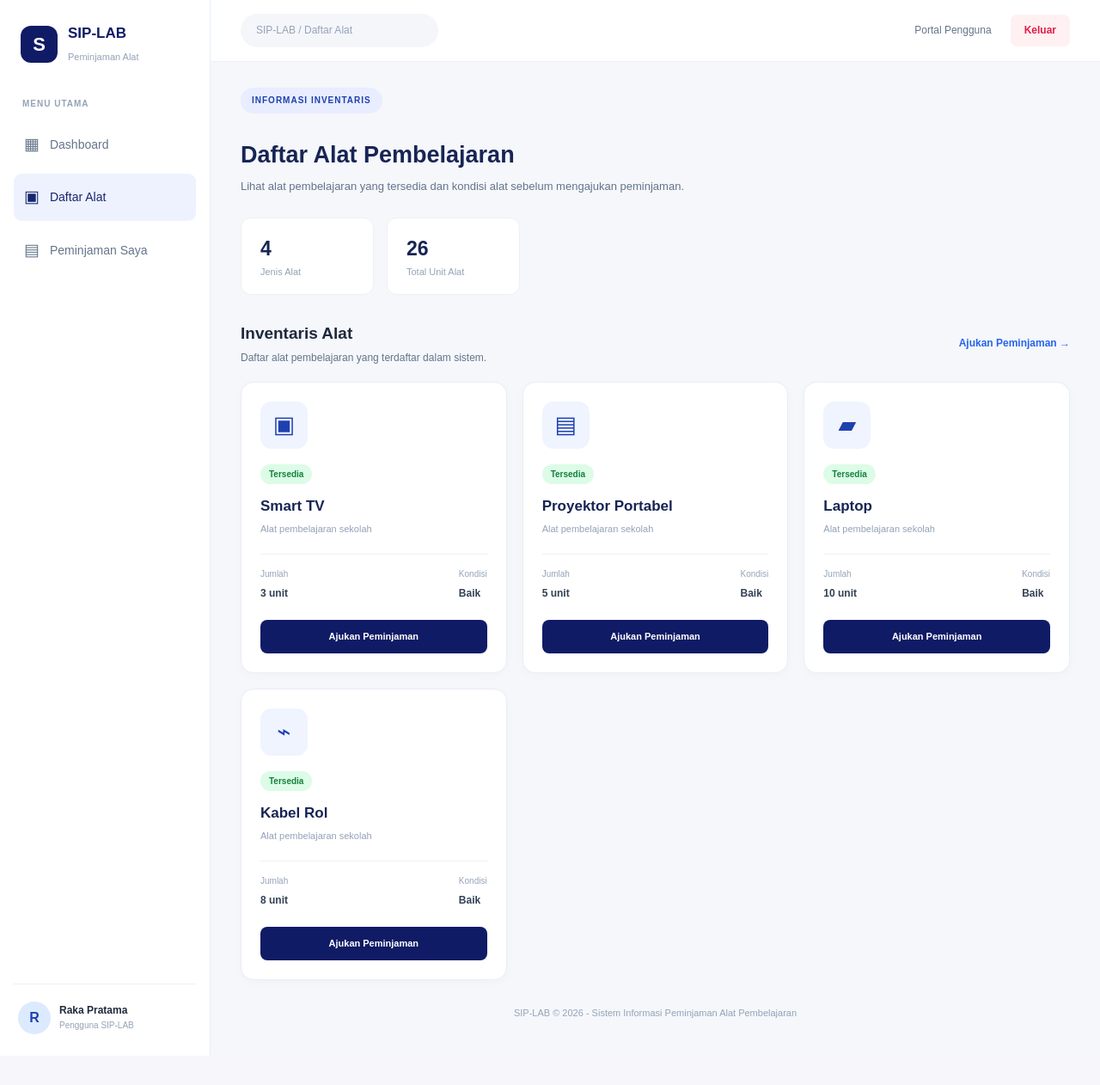
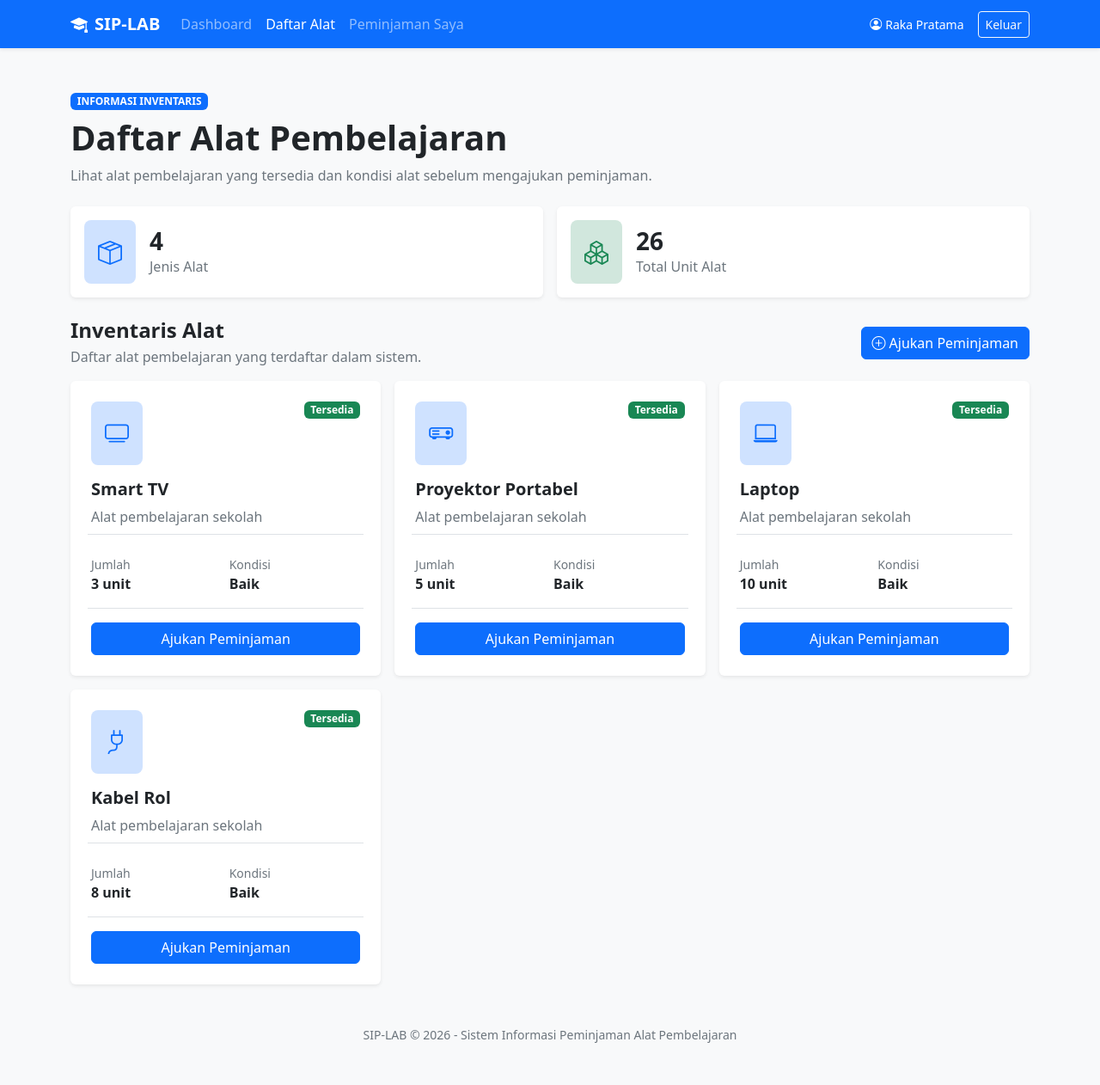
Before and after one commit to obiepramudia/SIP-LAB, a PHP site: page /daftar-alat.php in a window 1280 px wide. Shown: the whole page at 86% size. Before the commit the page ends 1228 px from the top, so only its background shows below. Run offline with PHP 8.4, Linux system fonts and the light colour scheme; a user stored in the database is signed in; data comes from the database, SQL or seed files in the repository.

Commit message:
Update daftar-alat.php

```diff
--- a/daftar-alat.php
+++ b/daftar-alat.php
@@ -19,177 +19,111 @@ function namaKondisi($kondisi) {
     return $daftar[$kondisi] ?? $kondisi;
 }
 ?>
-
 <!DOCTYPE html>
 <html lang="id">
 <head>
     <meta charset="UTF-8">
-    <meta name="viewport" content="width=device-width, initial-scale=1.0">
+    <meta name="viewport" content="width=device-width, initial-scale=1">
     <title>Daftar Alat - SIP-LAB</title>
-    <link rel="stylesheet" href="style.css">
+    <link href="https://cdn.jsdelivr.net/npm/bootstrap@5.3.3/dist/css/bootstrap.min.css" rel="stylesheet">
+    <link href="https://cdn.jsdelivr.net/npm/bootstrap-icons@1.11.3/font/bootstrap-icons.min.css" rel="stylesheet">
 </head>
-<body class="dashboard-page">
+<body class="bg-light">
+<nav class="navbar navbar-expand-lg navbar-dark bg-primary shadow-sm">
+    <div class="container">
+        <a class="navbar-brand fw-bold" href="dashboard.php"><i class="bi bi-mortarboard-fill me-2"></i>SIP-LAB</a>
+        <button class="navbar-toggler" type="button" data-bs-toggle="collapse" data-bs-target="#navbarSiswa" aria-controls="navbarSiswa" aria-expanded="false" aria-label="Buka navigasi"><span class="navbar-toggler-icon"></span></button>
+        <div class="collapse navbar-collapse" id="navbarSiswa">
+            <ul class="navbar-nav me-auto mb-2 mb-lg-0">
+                <li class="nav-item"><a class="nav-link" href="dashboard.php">Dashboard</a></li>
+                <li class="nav-item"><a class="nav-link active" href="daftar-alat.php">Daftar Alat</a></li>
+                <li class="nav-item"><a class="nav-link" href="peminjaman-saya.php">Peminjaman Saya</a></li>
+            </ul>
+            <div class="d-flex align-items-center gap-3 text-white">
+                <span class="small"><i class="bi bi-person-circle me-1"></i><?php echo e($_SESSION["nama"]); ?></span>
+                <a href="logout.php" class="btn btn-outline-light btn-sm">Keluar</a>
+            </div>
+        </div>
+    </div>
+</nav>
 
-<div class="app-layout">
+<main class="container py-4 py-lg-5">
+    <div class="mb-4">
+        <span class="badge text-bg-primary mb-2">INFORMASI INVENTARIS</span>
+        <h1 class="fw-bold">Daftar Alat Pembelajaran</h1>
+        <p class="text-secondary mb-0">Lihat alat pembelajaran yang tersedia dan kondisi alat sebelum mengajukan peminjaman.</p>
+    </div>
 
-    <aside class="sidebar">
-        <div class="brand">
-            <div class="brand-icon">S</div>
-            <div>
-                <h3>SIP-LAB</h3>
-                <span>Peminjaman Alat</span>
+    <?php
+    $queryTotal = $conn->query("SELECT COALESCE(SUM(jumlah), 0) AS total FROM alat");
+    $totalUnit = $queryTotal->fetch_assoc()["total"];
+    ?>
+    <div class="row g-3 mb-4">
+        <div class="col-sm-6">
+            <div class="card border-0 shadow-sm"><div class="card-body d-flex align-items-center gap-3">
+                <div class="rounded-3 bg-primary-subtle text-primary p-3 fs-3"><i class="bi bi-box-seam"></i></div>
+                <div><h3 class="fw-bold mb-0"><?php echo $query->num_rows; ?></h3><span class="text-secondary">Jenis Alat</span></div>
+            </div></div>
+        </div>
+        <div class="col-sm-6">
+            <div class="card border-0 shadow-sm"><div class="card-body d-flex align-items-center gap-3">
+                <div class="rounded-3 bg-success-subtle text-success p-3 fs-3"><i class="bi bi-boxes"></i></div>
+                <div><h3 class="fw-bold mb-0"><?php echo $totalUnit; ?></h3><span class="text-secondary">Total Unit Alat</span></div>
+            </div></div>
         </div>
     </div>
 
-        <p class="sidebar-label">MENU UTAMA</p>
-
-        <nav class="sidebar-menu">
-            <a href="dashboard.php"><span>▦</span> Dashboard</a>
-            <a href="daftar-alat.php" class="active"><span>▣</span> Daftar Alat</a>
-            <a href="peminjaman-saya.php"><span>▤</span> Peminjaman Saya</a>
-        </nav>
-
-        <div class="sidebar-profile">
-            <div class="profile-avatar">
-                <?php echo strtoupper(substr($_SESSION["nama"], 0, 1)); ?>
-            </div>
-            <div class="profile-info">
-                <strong><?php echo e($_SESSION["nama"]); ?></strong>
-                <span>Pengguna SIP-LAB</span>
-            </div>
-        </div>
-    </aside>
-
-    <main class="main-content">
-
-        <header class="topbar">
-            <div class="search-placeholder">SIP-LAB / Daftar Alat</div>
-            <div class="topbar-user">
-                <span>Portal Pengguna</span>
-                <a href="logout.php">Keluar</a>
-            </div>
-        </header>
-
-        <section class="content-area">
-
-            <div class="page-intro">
-                <span class="hero-label">INFORMASI INVENTARIS</span>
-                <h1>Daftar Alat Pembelajaran</h1>
-                <p>
-                    Lihat alat pembelajaran yang tersedia dan
-                    kondisi alat sebelum mengajukan peminjaman.
-                </p>
+    <div class="d-flex flex-wrap justify-content-between align-items-center gap-2 mb-3">
+        <div><h2 class="h4 fw-bold mb-1">Inventaris Alat</h2><p class="text-secondary mb-0">Daftar alat pembelajaran yang terdaftar dalam sistem.</p></div>
+        <a href="peminjaman-saya.php" class="btn btn-primary"><i class="bi bi-plus-circle me-1"></i>Ajukan Peminjaman</a>
     </div>
 
-            <div class="inventory-summary">
-                <div>
-                    <strong><?php echo $query->num_rows; ?></strong>
-                    <span>Jenis Alat</span>
+    <div class="row g-3">
+        <?php if ($query->num_rows > 0): ?>
+            <?php while ($alat = $query->fetch_assoc()): ?>
+                <?php
+                $tersedia = ($alat["status"] === "tersedia" && (int)$alat["jumlah"] > 0);
+                $ikon = [
+                    "Smart TV" => "bi-tv",
+                    "Proyektor Portabel" => "bi-projector",
+                    "Laptop" => "bi-laptop",
+                    "Kabel Rol" => "bi-plug"
+                ];
+                ?>
+                <div class="col-md-6 col-xl-4">
+                    <div class="card border-0 shadow-sm h-100">
+                        <div class="card-body p-4 d-flex flex-column">
+                            <div class="d-flex justify-content-between align-items-start mb-3">
+                                <div class="rounded-3 bg-primary-subtle text-primary p-3 fs-3">
+                                    <i class="bi <?php echo $ikon[$alat["nama_alat"]] ?? "bi-box-seam"; ?>"></i>
                                 </div>
-                <div>
-                    <strong>
-                        <?php
-                        $queryTotal = $conn->query("
-                            SELECT COALESCE(SUM(jumlah), 0) AS total
-                            FROM alat
-                        ");
-                        echo $queryTotal->fetch_assoc()["total"];
-                        ?>
-                    </strong>
-                    <span>Total Unit Alat</span>
-                </div>
-            </div>
-
-            <div class="section-heading inventory-heading">
-                <div>
-                    <h2>Inventaris Alat</h2>
-                    <p>Daftar alat pembelajaran yang terdaftar dalam sistem.</p>
-                </div>
-
-                <a href="peminjaman-saya.php">Ajukan Peminjaman →</a>
-            </div>
-
-            <div class="equipment-grid">
-
-                <?php if ($query->num_rows > 0): ?>
-
-                    <?php while ($alat = $query->fetch_assoc()): ?>
-
-                        <?php
-                        $tersedia = (
-                            $alat["status"] === "tersedia" &&
-                            (int)$alat["jumlah"] > 0
-                        );
-                        ?>
-
-                        <div class="equipment-card">
-
-                            <div class="equipment-icon">
-                                <?php
-                                $ikon = [
-                                    "Smart TV" => "▣",
-                                    "Proyektor Portabel" => "▤",
-                                    "Laptop" => "▰",
-                                    "Kabel Rol" => "⌁"
-                                ];
-
-                                echo $ikon[$alat["nama_alat"]] ?? "▣";
-                                ?>
-                            </div>
-
-                            <div class="equipment-status">
-                                <span class="<?php echo $tersedia ? 'available' : 'unavailable'; ?>">
+                                <span class="badge text-bg-<?php echo $tersedia ? "success" : "danger"; ?>">
                                     <?php echo $tersedia ? "Tersedia" : "Tidak Tersedia"; ?>
                                 </span>
                             </div>
-
-                            <h3><?php echo e($alat["nama_alat"]); ?></h3>
-
-                            <p class="equipment-description">
-                                Alat pembelajaran sekolah
-                            </p>
-
-                            <div class="equipment-details">
-                                <div>
-                                    <span>Jumlah</span>
-                                    <strong><?php echo (int)$alat["jumlah"]; ?> unit</strong>
+                            <h3 class="h5 fw-bold"><?php echo e($alat["nama_alat"]); ?></h3>
+                            <p class="text-secondary">Alat pembelajaran sekolah</p>
+                            <div class="row g-2 border-top border-bottom py-3 mb-3">
+                                <div class="col-6"><span class="small text-secondary d-block">Jumlah</span><strong><?php echo (int)$alat["jumlah"]; ?> unit</strong></div>
+                                <div class="col-6"><span class="small text-secondary d-block">Kondisi</span><strong><?php echo e(namaKondisi($alat["kondisi"])); ?></strong></div>
                             </div>
-
-                                <div>
-                                    <span>Kondisi</span>
-                                    <strong><?php echo e(namaKondisi($alat["kondisi"])); ?></strong>
+                            <div class="mt-auto">
+                                <?php if ($tersedia): ?>
+                                    <a href="peminjaman-saya.php" class="btn btn-primary w-100">Ajukan Peminjaman</a>
+                                <?php else: ?>
+                                    <button class="btn btn-secondary w-100" disabled>Tidak Tersedia</button>
+                                <?php endif; ?>
                             </div>
                         </div>
-
-                            <?php if ($tersedia): ?>
-                                <a href="peminjaman-saya.php" class="equipment-button">
-                                    Ajukan Peminjaman
-                                </a>
+                    </div>
+                </div>
+            <?php endwhile; ?>
         <?php else: ?>
-                                <button class="equipment-button disabled" disabled>
-                                    Tidak Tersedia
-                                </button>
+            <div class="col-12"><div class="alert alert-info mb-0">Belum ada data alat yang terdaftar.</div></div>
         <?php endif; ?>
-
     </div>
-
-                    <?php endwhile; ?>
-
-                <?php else: ?>
-
-                    <p>Belum ada data alat yang terdaftar.</p>
-
-                <?php endif; ?>
-
-            </div>
-
-            <footer class="page-footer">
-                SIP-LAB © 2026 - Sistem Informasi Peminjaman Alat Pembelajaran
-            </footer>
-
-        </section>
+    <footer class="text-center text-secondary small mt-5">SIP-LAB © 2026 - Sistem Informasi Peminjaman Alat Pembelajaran</footer>
 </main>
-</div>
-
+<script src="https://cdn.jsdelivr.net/npm/bootstrap@5.3.3/dist/js/bootstrap.bundle.min.js"></script>
 </body>
 </html>
```
Lines whose indentation alone changed are shown as unchanged.
